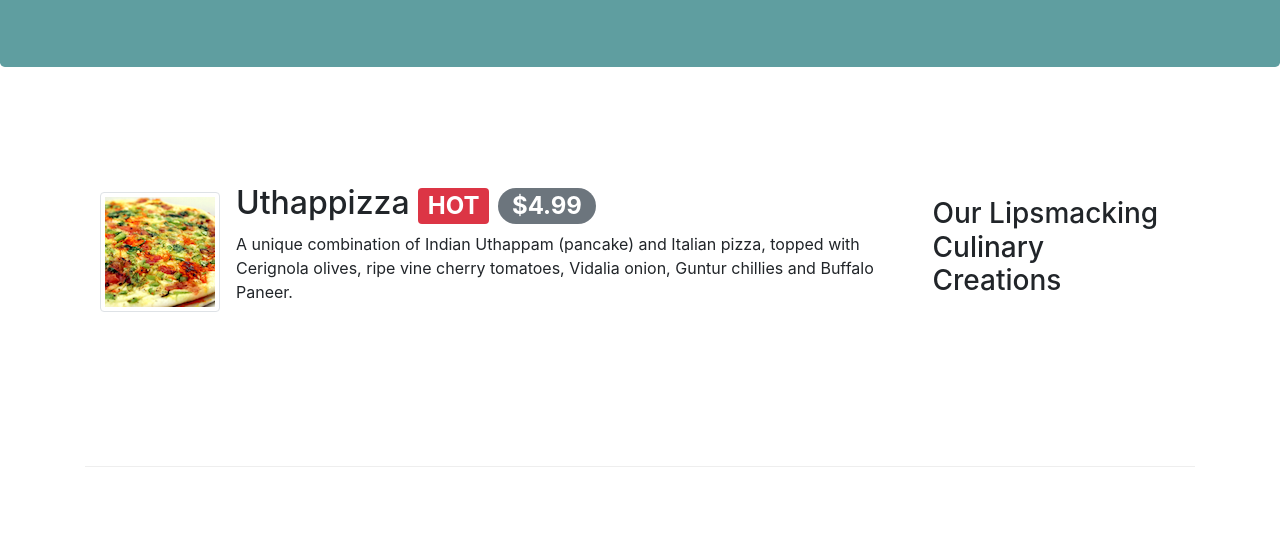
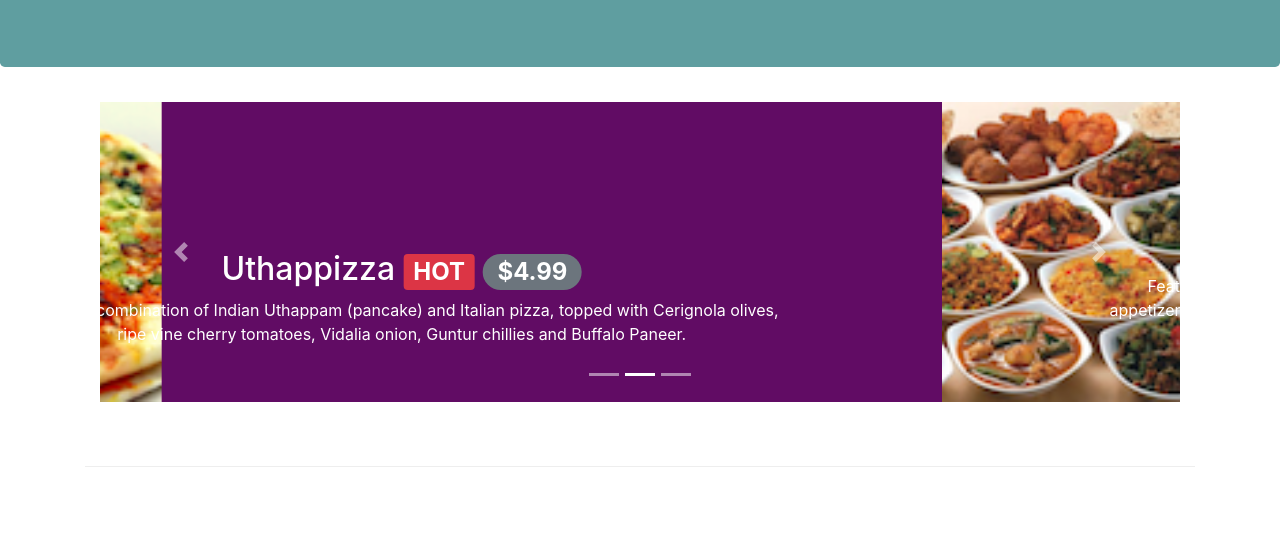
Before and after one commit to Dijolinjob/Web-Application-Based-on-Bootstrap, a website: page index.html in a window 1280 px wide. Shown: the part 267-800 px from the top of the page. Drawn offline with nearby package versions, Linux system fonts and the light colour scheme.

Commit message:
carousel added

```diff
--- a/css/styles.css
+++ b/css/styles.css
@@ -5,7 +5,7 @@
 
 .row-content {
     margin: 0px auto;
-    padding: 5px 0px 35px 0px;
+    padding: 35px 0px 35px 0px;
     border-bottom: 1px ridge;
     min-height: 400px;
 }
@@ -52,3 +52,18 @@ body {
     border-bottom: 1px solid #ddd;
     padding: 10px;
 }
+
+.carousel {
+    background: rgb(97, 12, 100);
+}
+
+.carousel-item {
+    height: 300px;
+}
+
+.carousel-item img {
+    position: absolute;
+    top: 0;
+    left: 0;
+    min-height: 300px;
+}
--- a/index.html
+++ b/index.html
@@ -111,6 +111,51 @@
     </header>
 
     <div class="container">
+        <div class="row row-content">
+            <div class="col">
+                <div id="mycarousel" class="carousel slide" data-ride="carousel">
+                    <div class="carousel-inner" role="listbox">
+                        <div class="carousel-item active ">
+                            <img class="d-block img-fluid"
+                                src="img/uthappizza.png" alt="uthappizza">
+                            <div class="carousel-caption d-none d-md-block">
+                                <h2>Uthappizza <span class="badge badge-danger">HOT</span> <span class="badge badge-pill badge-secondary">$4.99</span></h2>
+                                <p class="d-none d-sm-block">A unique combination of Indian Uthappam (pancake) and Italian pizza, topped with Cerignola olives, ripe vine cherry tomatoes, Vidalia onion, Guntur chillies and Buffalo Paneer.</p>
+                            </div>
+
+                        </div>
+                        <div class="carousel-item">
+                            <img class="d-block img-fluid"
+                                src="img/buffet.png" alt="buffet">
+                            <div class="carousel-caption d-none d-md-block">
+                                <h2>Weekend Grand Buffet <span class="badge badge-danger">NEW</span></h2>
+                                <p class="d-none d-sm-block">Featuring mouthwatering combinations with a choice of five different salads, six enticing appetizers, six main entrees and five choicest desserts. Free flowing bubbly and soft drinks. All for just $19.99 per person </p>
+                            </div>
+                        </div>
+                        <div class="carousel-item">
+                            <img class="d-block img-fluid"
+                                src="img/alberto.png" alt="alberto">
+                            <div class="carousel-caption d-none d-md-block">
+                                <h2>Alberto Somayo</h2>
+                                <h4>Executive Chef</h4>
+                                <p class="d-none d-sm-block">Award winning three-star Michelin chef with wide International experience having worked closely with whos-who in the culinary world, he specializes in creating mouthwatering Indo-Italian fusion experiences. </p>
+                            </div>
+                        </div>
+                    </div>
+                    <ol class="carousel-indicators">
+                        <li data-target="#mycarousel" data-slide-to="0" class="active"></li>
+                        <li data-target="#mycarousel" data-slide-to="1"></li>
+                        <li data-target="#mycarousel" data-slide-to="2"></li>
+                    </ol>
+                    <a class="carousel-control-prev" href="#mycarousel" role="button" data-slide="prev">
+                        <span class="carousel-control-prev-icon"></span>
+                    </a>
+                    <a class="carousel-control-next" href="#mycarousel" role="button" data-slide="next">
+                        <span class="carousel-control-next-icon"></span>
+                    </a>
+                </div>
+            </div>
+        </div>
         <div class = "row row-content align-items-center">
             <div class="col-12 col-sm-4 order-sm-last col-md-3">
                 <h3>Our Lipsmacking Culinary Creations</h3>
```
